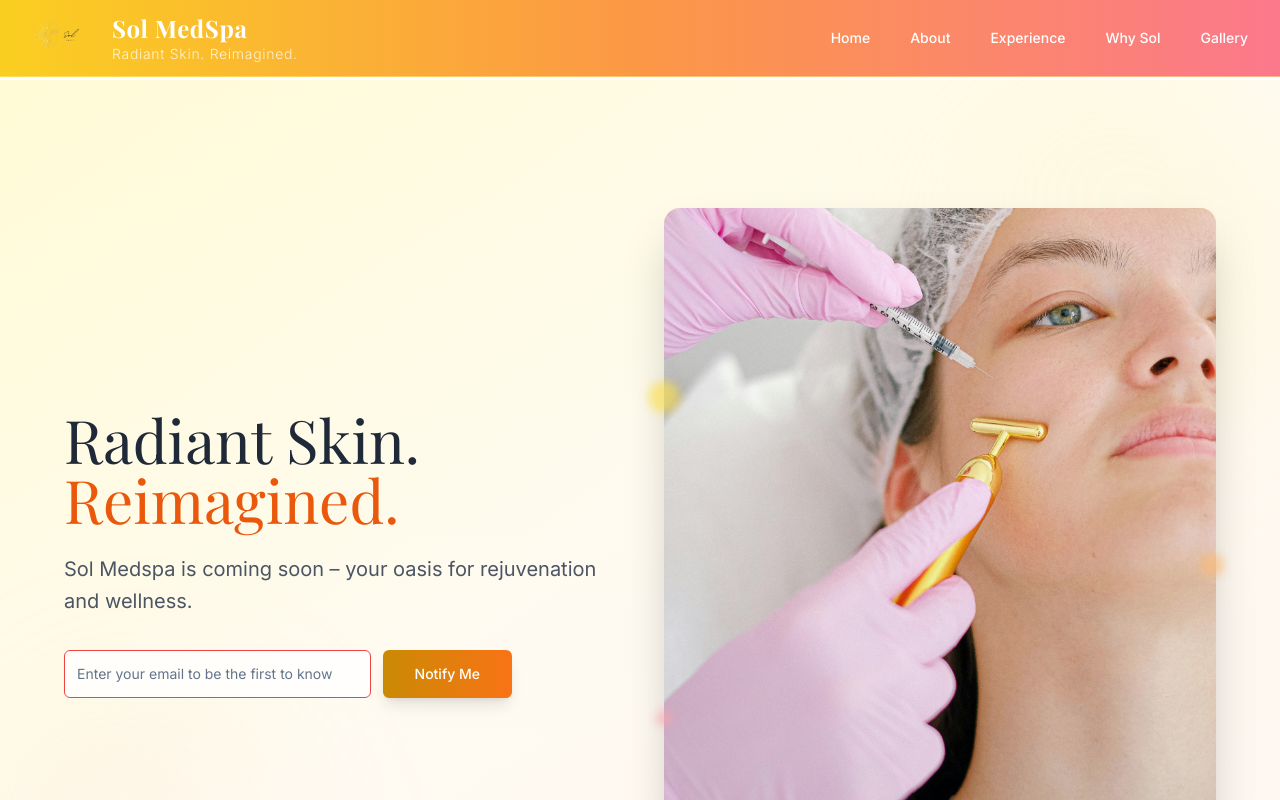
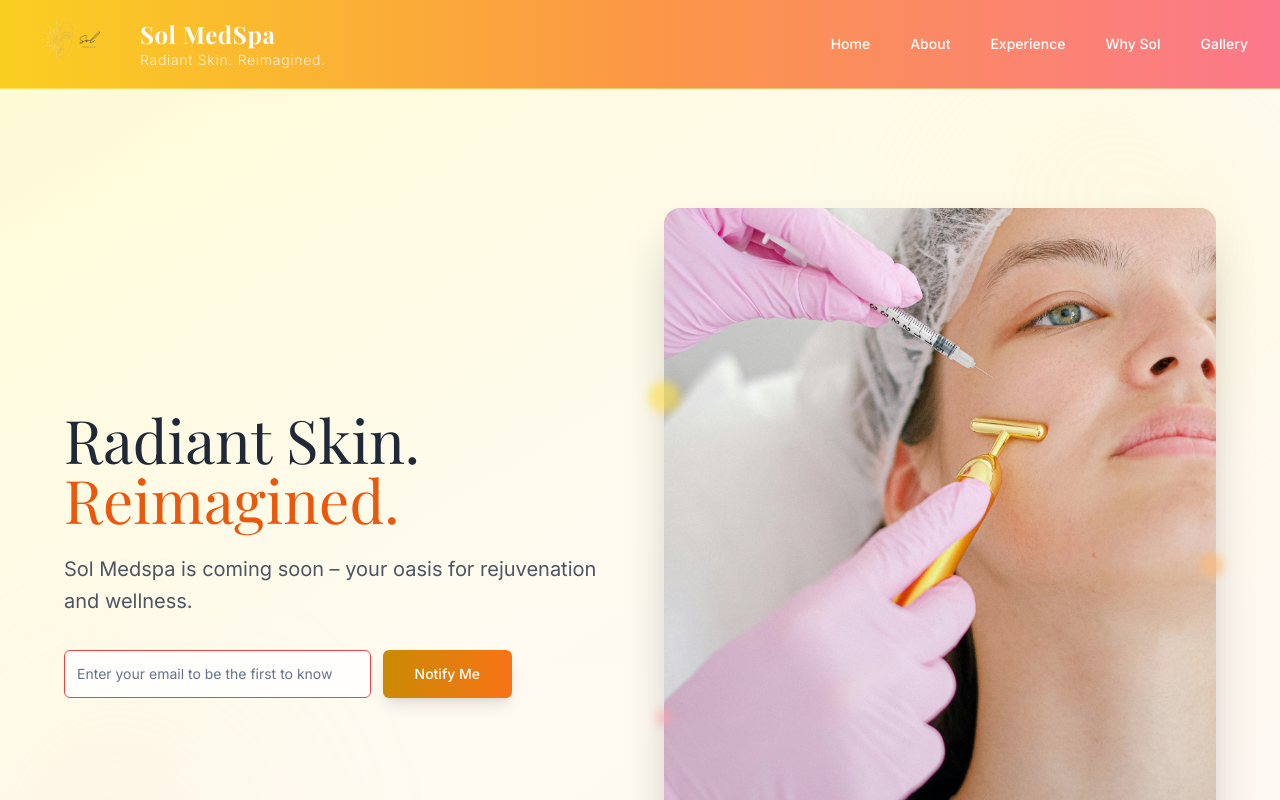
Before and after one commit to iisael9/Sol_MedSpa, a Next.js app: page / in a window 1280 px wide. Shown: the top 800 px of the page. Built offline with nearby package versions, Linux system fonts and the light colour scheme; no server answers; a web font is replaced by a local one.

Commit message:
feat: add new landing page for Sol MedSpa
Create Sol MedSpa landing page with updated content.

Co-authored-by: null <125531205+iisael9@users.noreply.github.com>

```diff
--- a/app/page.tsx
+++ b/app/page.tsx
@@ -60,9 +60,9 @@ export default function SolMedspaLanding() {
               <Image
                 src="/images/sol-logo.svg"
                 alt="Sol MedSpa Logo"
-                width={200}
-                height={120}
-                className="h-8 md:h-12 w-auto mr-2 md:mr-3"
+                width={240}
+                height={144}
+                className="h-12 md:h-16 w-auto mr-2 md:mr-3"
               />
               <div className="flex flex-col">
                 <span className="text-white font-serif text-lg md:text-2xl font-bold tracking-wide">Sol MedSpa</span>
```
